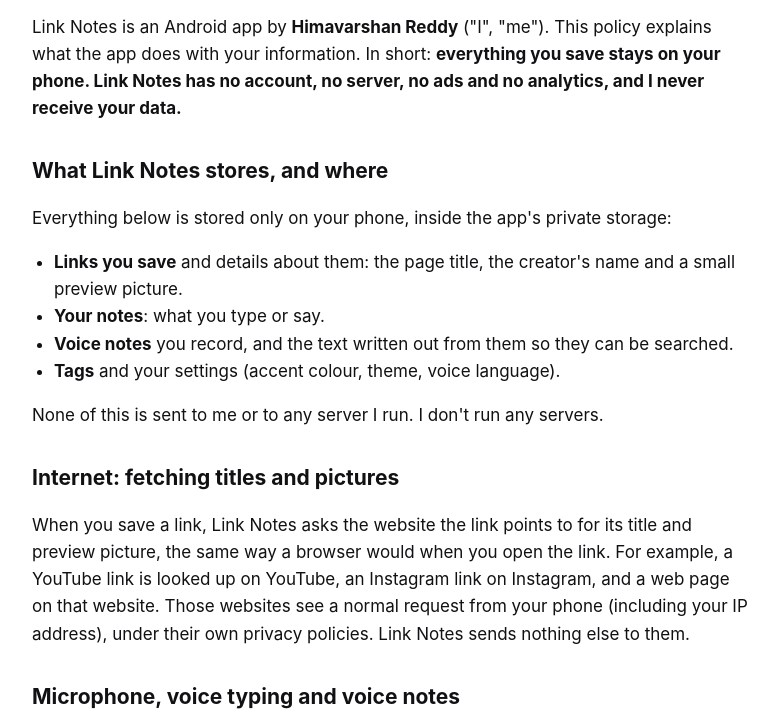
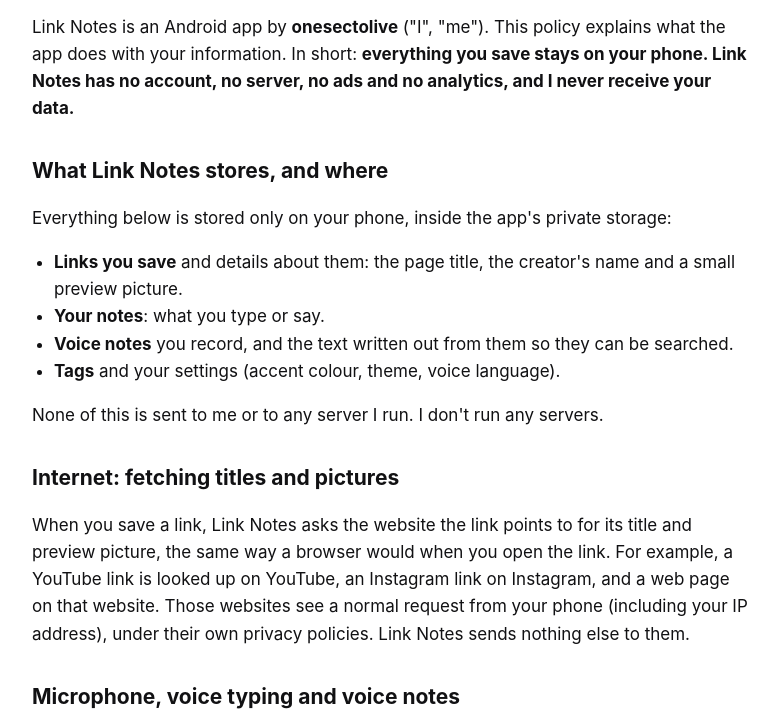
Before and after one commit to CHVrolledout/Link-Notes-Privacy-Policy, a plain HTML site: page index.html in a window 1280 px wide. Shown: the part 126-853 px from the top of the page, without its empty margins (248-1026 px from the left). Drawn offline with Linux system fonts and the light colour scheme.

Commit message:
Developer name: onesectolive
Co-Authored-By: Claude Opus 5.5 <noreply@anthropic.com>

```diff
--- a/index.html
+++ b/index.html
@@ -20,7 +20,7 @@ ul { padding-left:22px; }
 <main>
 <h1>Link Notes Privacy Policy</h1>
 <p>Effective date: 27 November 2026</p>
-<p>Link Notes is an Android app by <strong>Himavarshan Reddy</strong> (&quot;I&quot;, &quot;me&quot;). This policy explains what the app does with your information. In short: <strong>everything you save stays on your phone. Link Notes has no account, no server, no ads and no analytics, and I never receive your data.</strong></p>
+<p>Link Notes is an Android app by <strong>onesectolive</strong> (&quot;I&quot;, &quot;me&quot;). This policy explains what the app does with your information. In short: <strong>everything you save stays on your phone. Link Notes has no account, no server, no ads and no analytics, and I never receive your data.</strong></p>
 <h2>What Link Notes stores, and where</h2>
 <p>Everything below is stored only on your phone, inside the app&#x27;s private storage:</p>
 <ul>
```
